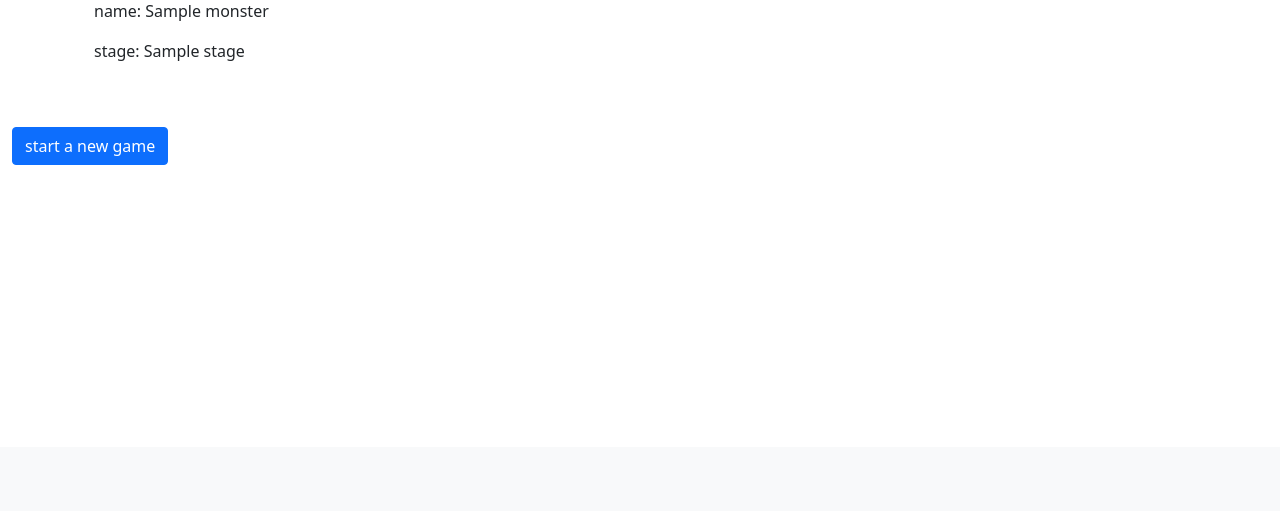
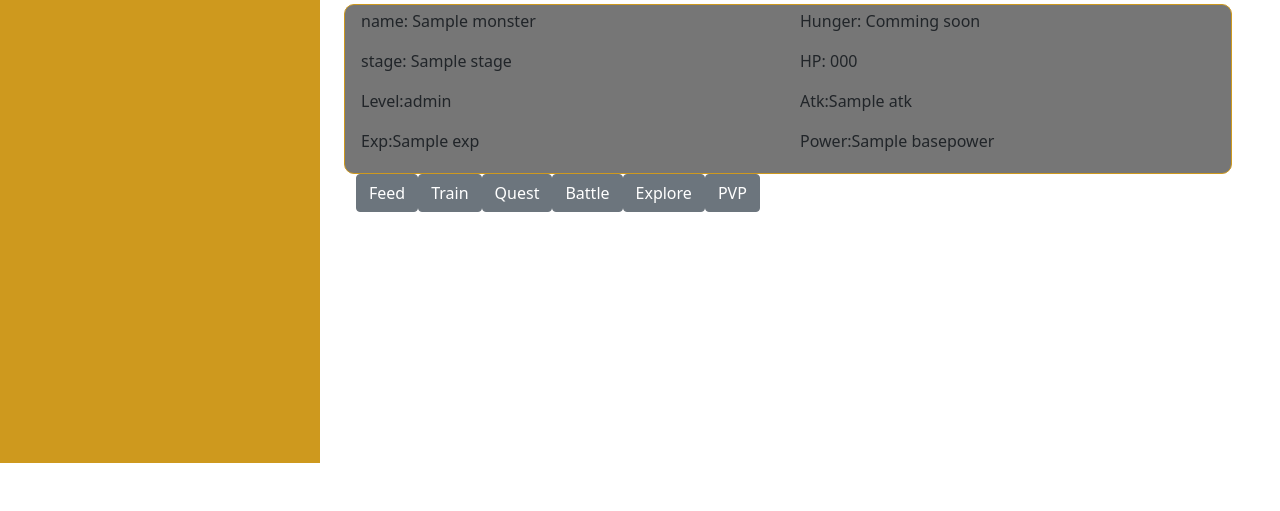
Before and after one commit to scottamass/vpet-online, a Flask app: page /player in a window 1280 px wide. Shown: the part 353-864 px from the top of the page. Before the commit the page ends 518 px from the top, so only its background shows below. Run offline with Flask 2, Linux system fonts and the light colour scheme; the visitor is signed in with stand-in values (Sample User, id 1); a database or web service that is not in the repository returns one stand-in record (values such as "Sample title"); parts of the project's set-up code (start-up, migrations or seed data) failed here and were passed over; some libraries are stand-ins or nearby versions.

Commit message:
featues added

```diff
--- a/app.py
+++ b/app.py
@@ -58,9 +58,7 @@ def parse_json(data):
 @app.route('/')
 def index():
 
-    return """
-    <h1>TEST<h1>
-    """
+    return render_template('home.html')
 
 
 @app.route('/player')
@@ -135,7 +133,7 @@ def login():
 @app.route('/logout')
 def logout():
     logout_user()
-    return "loged out"
+    return redirect('/')
 
 @app.route('/api/register', methods=['GET','POST'])
 def api_register():
--- a/functions/dbfunct.py
+++ b/functions/dbfunct.py
@@ -7,7 +7,7 @@ db= MongoClient(mongo_connect)
 
 def give_monster_to_player(game):
         monster= db.monsterdb.monsters.find_one({'id':int(game.game)})
-        post_to_db={"monster_id":game.game,"poster_id":game.poster_id,'posted_date':game.posted_date,'active':True,'basepower':monster['power'],'hp':monster['hp'],'name':monster['name'],'atk':monster['atk'],"stage":1}
+        post_to_db={"monster_id":game.game,"poster_id":game.poster_id,'posted_date':game.posted_date,'active':True,'basepower':monster['power'],'hp':monster['hp'],'name':monster['name'],'atk':monster['atk'],"stage":1,"traning":0,"exp":0,"level":1}
         db.playerMonster.monsters.insert_one(post_to_db)
 
 
@@ -29,3 +29,22 @@ def evocheck(id):
                     monster=db.monsterdb.monsters.find_one({'id':int(monster['monster_id'])})
                     monsternew= db.monsterdb.monsters.find_one({'id':int(monster['evolve'])})
                     db.playerMonster.monsters.update_one(query,{'$set':{"monster_id":monsternew['id'],"name":monsternew['name'],"stage":2}})
+
+def expcheck(id,exp):
+    query = {"active": True, "poster_id": id}
+    monster=db.playerMonster.monsters.find_one(query)
+    xp=monster['exp']
+    mlevel=monster['level']
+    xp +=exp
+    level = 1
+    if xp >= 99:
+           level = 2
+    if xp >= 249:
+           level = 3
+    if xp >= 375:
+           level =4
+    if mlevel != level:
+           print("you have leveled up ")
+
+
+expcheck(ObjectId('6541107d9a2ed6e684a6552c'),1 )
--- a/templates/nav.html
+++ b/templates/nav.html
@@ -1,7 +1,7 @@
 
 <nav class="navbar navbar-expand-lg navbar-light bg-light">
     <div class="container-fluid">
-      <a class="navbar-brand" href="#">Retro Radar</a>
+      <a class="navbar-brand" href="#">Vpet-Online</a>
       <button class="navbar-toggler" type="button" data-bs-toggle="collapse" data-bs-target="#navbarSupportedContent" aria-controls="navbarSupportedContent" aria-expanded="false" aria-label="Toggle navigation">
         <span class="navbar-toggler-icon"></span>
       </button>
@@ -10,31 +10,25 @@
           <li class="nav-item">
             <a class="nav-link active" aria-current="page" href="/">Home</a>
           </li>
+          {% if current_user.is_authenticated %}
           <li class="nav-item">
-            <a class="nav-link" href="#">Link</a>
+            <a class="nav-link" href="/player">Digimon</a>
           </li>
-          <li class="nav-item dropdown">
-            <a class="nav-link dropdown-toggle" href="#" id="navbarDropdown" role="button" data-bs-toggle="dropdown" aria-expanded="false">
-              games
-            </a>
-            <ul class="dropdown-menu" aria-labelledby="navbarDropdown">
-                {% for g in games_list %}
-                {% if g.game == "2" or g.game == "3" %}
-                <li><a class="dropdown-item" href="/gamesummary/{{g._id}}">{% if g.game=="2" %}Red{% endif %}{% if g.game=="3" %}Yellow{% endif %}{% if g.game=="1" %}crystal{% endif %}-{{g.title}}
-                </a></li>
-                {% else %}
-                <li><a class="dropdown-item" href="/games/{{g._id}}">{% if g.game=="2" %}Red{% endif %}{% if g.game=="3" %}Yellow{% endif %}{% if g.game=="1" %}crystal{% endif %}-{{g.title}}
-                </a></li>
-                {% endif %}
-                {% endfor %}
-              <li><hr class="dropdown-divider"></li>
-              <li><a class="dropdown-item" href="#">current game:</a></li>
-            </ul>
+          <li class="nav-item">
+            <a class="nav-link disabled" tabindex="-1" aria-disabled="true" href="/Shop" >Shop</a>
           </li>
 
           <li class="nav-item">
             <a class="nav-link" href="/logout" >Logout</a>
           </li>
+          {% else %}
+          <li class="nav-item">
+            <a class="nav-link" href="/login" >login</a>
+          </li>
+          <li class="nav-item">
+            <a class="nav-link" href="/register" >sign-up</a>
+          </li>
+          {% endif %}
         </ul>
       </div>
     </div>
--- a/templates/playersummary.html
+++ b/templates/playersummary.html
@@ -1,30 +1,84 @@
 {% extends "base.html" %}
 {% block content %}
 {% include "nav.html" %}
+<div class="container-fluid !direction !spacing">
+
+
+    <div class="row">
+        <div class="col col-sm-12 col-md-6 col-lg-3 pb-3 text-center bg-red order-sm-2 rder-md-1"
+            style="background-color: #ce991e; min-height:95vh">
+
+            <section class="inner">
+                <h3>{{current_user.username}}</h3>
+            </section>
+        </div>
+        <div class="col col-sm-12 col-md-6 col-lg-9 order-sm-1 order-md-2">
             <div class="container mx-auto ">
+                {% if monster is not none %}
                 <h2>My Monster</h2>
-    <section class=" container bga" style="background-image: url('static/bg/1.jpeg');" >
+                <section class=" container bga" style="background-image: url('static/bg/1.jpeg');">
                     <div class="relative mx-auto">
-            <img class="monster-image frame1" src="{{ url_for('static', filename='' ~ monster.name ~ '.gif' ) }}" alt="Monster Image">
-            <img class="monster-image frame2" src="{{ url_for('static', filename='frame2/' ~ monster.name ~ '.gif' ) }}" alt="Frame 2 Image">
+                        <img class="monster-image frame1"
+                            src="{{ url_for('static', filename='' ~ monster.name ~ '.gif' ) }}" alt="Monster Image">
+                        <img class="monster-image frame2"
+                            src="{{ url_for('static', filename='frame2/' ~ monster.name ~ '.gif' ) }}"
+                            alt="Frame 2 Image">
                     </div>
                 </section>
                 <section>
-    <div class="container">
+                    <div class="container Rinner row">
+                        <div class="col col-sm-12 col-md-6">
                             <p><span>name:</span> {{monster.name}}</p>
                             <p><span>stage:</span> {{monster.stage}}</p>
+                            <p><span>Level:</span>{{monster.level}}</p>
+                            <p><span>Exp:</span>{{monster.exp}}</p>
+
+                        </div>
+                        <div class="col col-sm-12 col-md-6">
+                            <p><span>Hunger:</span> Comming soon</p>
+                            <p><span>HP:</span> {{monster.hp}}</p>
+                            <p><span>Atk:</span>{{monster.atk}}</p>
+                            <p><span>Power:</span>{{monster.basepower}}</p>
+
+                        </div>
                     </div>
                 </section>
-<div class="d-flex flex-wrap mx-auto ">
+                <section class="buttons d-flex">
+                    <button type="button" class="btn btn-secondary" onclick="showAlert('Feed')">Feed</button>
+                    <button type="button" class="btn btn-secondary" onclick="showAlert('Train')">Train</button>
+                    <button type="button" class="btn btn-secondary" onclick="showAlert('Quest')">Quest</button>
+                    <button type="button" class="btn btn-secondary" onclick="showAlert('Battle')">Battle</button>
+                    <button type="button" class="btn btn-secondary" onclick="showAlert('Explore')">Explore</button>
+                    <button type="button" class="btn btn-secondary" onclick="showAlert('PVP')">PVP</button>
+                </section>
+                {% else %}
+                <div class="px-4 py-5 my-5 text-center">
+                    <img class="d-block mx-auto mb-4" src="/static/digivice.png" alt="" width="72" height="57">
+                    <h1 class="display-5 fw-bold">Looks like you don't have a Digital Partner</h1>
+                    <div class="col-lg-6 mx-auto">
+                        <p class="lead mb-4">Click the button below to being </p>
+                        <div class="d-grid gap-2 d-sm-flex justify-content-sm-center">
+                            <button type="button" class="btn btn-primary" data-bs-toggle="modal"
+                                data-bs-target="#exampleModal">
+                                Get your V-pet
+                            </button>
 
+                        </div>
+                    </div>
+                </div>
+                <!-- <button type="button" class="btn btn-primary" data-bs-toggle="modal" data-bs-target="#exampleModal">
+            start a new game
+          </button> -->
+
+                {% endif %}
+
+            </div>
+        </div>
     </div>
 </div>
 <div class="container-fluid !direction !spacing mt-5">
 
     <!-- Button trigger modal -->
-<button type="button" class="btn btn-primary" data-bs-toggle="modal" data-bs-target="#exampleModal">
-    start a new game
-  </button>
 
     <!-- Modal -->
     <div class="modal fade" id="exampleModal" tabindex="-1" aria-labelledby="exampleModalLabel" aria-hidden="true">
@@ -47,10 +101,12 @@
                                             <!-- egg selector-->
                                             <div class="col-md-4">
                                                 <div class="card text-center">
-                                    <img src="{{ url_for('static', filename='eggs/digitama_c1.gif' )}}" class="card-img-top" alt="Pokemon Crystal">
+                                                    <img src="{{ url_for('static', filename='eggs/digitama_c1.gif' )}}"
+                                                        class="card-img-top" alt="Pokemon Crystal">
                                                     <div class="card-body">
                                                         <div class="custom-control custom-radio custom-control-inline">
-                                        <input type="radio" value=1 id=1 name="options" class="custom-control-input">
+                                                            <input type="radio" value=1 id=1 name="options"
+                                                                class="custom-control-input">
                                                             <label class="custom-control-label" for=1>bottomon</label>
                                                         </div>
                                                     </div>
@@ -75,8 +131,13 @@
         </div>
     </div>
 </div>
+<script>
+    function showAlert(feature) {
+        alert(`"${feature}" feature is coming soon.`);
+    }
+</script>
 <style>
-    .custom-control-input:checked ~ .custom-control-label::before {
+    .custom-control-input:checked~.custom-control-label::before {
         border: 2px solid blue;
     }
 
@@ -118,8 +179,14 @@
             opacity: 0;
         }
 
-        49.99%{opacity: 0;}
-        50%{opacity: 1;}
+        49.99% {
+            opacity: 0;
+        }
+
+        50% {
+            opacity: 1;
+        }
+
         100% {
             opacity: 1;
         }
@@ -137,12 +204,33 @@
             opacity: 1;
         }
 
-        49.99%{opacity: 1;}
-        50%{opacity: 0;}
+        49.99% {
+            opacity: 1;
+        }
+
+        50% {
+            opacity: 0;
+        }
+
         100% {
             opacity: 0;
         }
     }
 
+    .inner {
+        background-color: #75C977;
+        margin-top: 5px;
+        border-radius: 10px;
+        border: 1px solid #ce991e;
+        padding: 4px;
+    }
+
+    .Rinner {
+        background-color: #767676;
+        margin-top: 5px;
+        border-radius: 10px;
+        border: 1px solid #ce991e;
+        padding: 4px;
+    }
 </style>
 {% endblock %}
```
Also changed, not shown: templates/home.html (added, +7 -0 lines), templates/register.html (+16 -7 lines), static/digivice.png (added), static/tumblr_o89ivyvo2E1swk5jvo1_1280.webp (added), static/tumblr_o89ivyvo2E1swk5jvo1_500.webp (added), 1 other file. Lines whose indentation alone changed are shown as unchanged.
